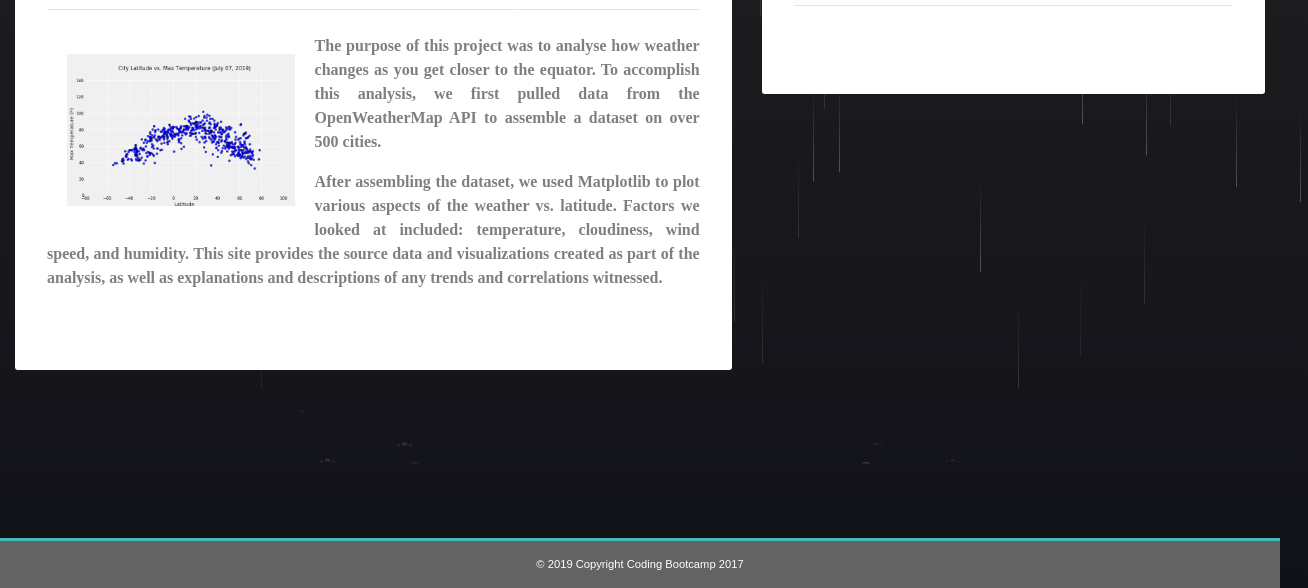
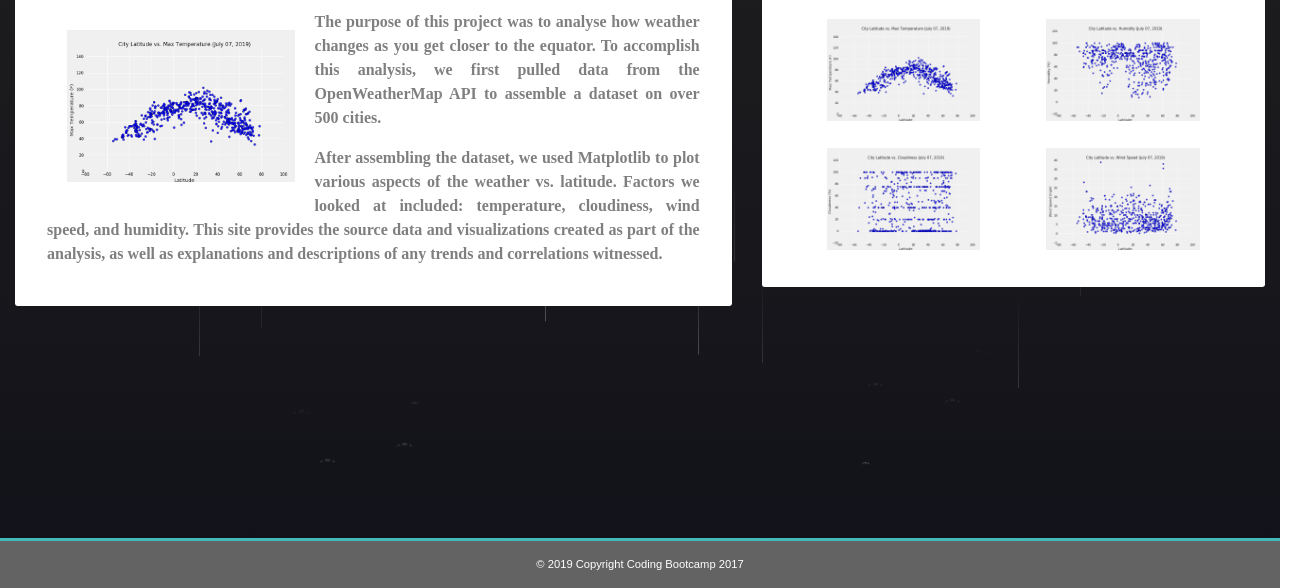
Before and after one commit to pamcuellas/LatitudeAnalysisDashboard, a plain HTML site: page index.html in a window 1280 px wide. Shown: the part 212-800 px from the top of the page, 1308 px wide, since content can reach past the window. Drawn offline with nearby package versions, Linux system fonts and the light colour scheme; a web font is replaced by a local one.

Commit message:
Landing page got a background rain.

```diff
--- a/assets/css/customizing.css
+++ b/assets/css/customizing.css
@@ -1,4 +1,22 @@
 
+* {
+	margin: 0;
+	padding: 0;
+}
+html, body {
+	height: 100%;
+}
+
+
+.container-all {
+    min-height: 100%;
+  }
+
+
+.main {
+	overflow: auto; /* To certify that we will get a scroll when the main content exceed the height of the browser. */
+	padding-bottom:  53px; /* Must be exactly the height size of the footer; */
+}
 
 .navbar {
 	padding: 0rem 1rem;
@@ -49,6 +67,8 @@
 	border-radius: .15rem;
 	background-color: white;
 	color: #45BABA;
+	margin:0;
+    padding: 2.5rem 2rem 1.5rem 2rem;
 }
 
 .jumbotron p {
@@ -72,31 +92,7 @@ img {
 }
 
 
-@media screen and (max-width: 991px) {
 
-	.navbar {
-		background-color: #45BABA;
-	}
-
-
-}
-
-
-* {
-	margin: 0;
-	padding: 0:;
-}
-html, body {
-	height: 100%;
-}
-.container-all {
-	min-height: 100%;
-}
-.main {
-	overflow: auto; /* To certify that we will get a scroll when the main content exceed the height of the browser. */
-	padding-bottom:  50px; /* Must be exactly the height size of the footer; */
-	z-index: 10;
-}
 .footer {
 	position: relative;
 	background-color:  #636363;
@@ -117,59 +113,10 @@ html, body {
 }
 
 
+@media screen and (max-width: 991px) {
 
+	.navbar {
+		background-color: #45BABA;
+	}
 
-
-
-
-/****************************************************************** OLD CODE *******************************************************************/
-
-/* .navbar-inverse .navbar-nav > li > a {
-	color: white;
 }
-
-.navbar-inverse .navbar-nav > li > a:hover {
-	color: #B4E0E0;
-}
-
-.navbar-inverse .navbar-brand {
-	color: white;
-}
-
-.navbar-inverse .navbar-brand:hover {
-	color: #B4E0E0;
-}
-
-
-.jumbotron {
-	background-color: #ecf0f1;
-}
-
-.container {
-	margin-top: 80px;
-}
-body {
-	background: url("https://images.unsplash.com/photo-1510148199876-8a856ee41d42?ixlib=rb-0.3.5&ixid=eyJhcHBfaWQiOjEyMDd9&s=a82c3751ed73cbbd31bbaef3d7233a83&auto=format&fit=crop&w=500&q=60");
-	background-size: cover;
-	background-position: center;
-}
-
-h1 {
-	text-align: center;
- 	text-shadow: 0px 4px 3px rgba(0,0,0,0.4),
-				 0px 8px 13px rgba(0,0,0,0.1),
-				 0px 18px 23px rgba(0,0,0,0.1)
-}
-
-p {
-	text-align: center;
-}
-
-
-.thumbnail {
-    background: #2c3e50;
-} */
-
-
-/*DARK BLUE #2c3e50 */;
-/*LIGHT GRAY: #ecf0f1*/
--- a/assets/css/rain.css
+++ b/assets/css/rain.css
@@ -1,17 +1,13 @@
 /***************************************************** RAIN EFFECT **********************************************************************/
-  html {
-	height: 100%;
-  }
+
 
   body {
-	height: 100%;
-	margin: 0;
-	overflow: hidden;
+	/* overflow: hidden; */
 	background: linear-gradient(to bottom, #202020, #111119);
   }
 
   .rain {
-	/* position: absolute; */
+	position: absolute;
 	left: 0;
 	width: 100%;
 	height: 100%;
--- a/assets/js/rain.js
+++ b/assets/js/rain.js
@@ -14,10 +14,15 @@ var makeItRain = function() {
     var randoFiver = (Math.floor(Math.random() * (5 - 2 + 1) + 2));
     //increment
     increment += randoFiver;
-    //add in a new raindrop with various randomizations to certain CSS properties
-    drops += '<div class="drop" style="left: ' + increment + '%; bottom: ' + (randoFiver + randoFiver - 1 + 100) + '%; animation-delay: 0.' + randoHundo + 's; animation-duration: 0.5' + randoHundo + 's;"><div class="stem" style="animation-delay: 0.' + randoHundo + 's; animation-duration: 0.5' + randoHundo + 's;"></div><div class="splat" style="animation-delay: 0.' + randoHundo + 's; animation-duration: 0.5' + randoHundo + 's;"></div></div>';
-    backDrops += '<div class="drop" style="right: ' + increment + '%; bottom: ' + (randoFiver + randoFiver - 1 + 100) + '%; animation-delay: 0.' + randoHundo + 's; animation-duration: 0.5' + randoHundo + 's;"><div class="stem" style="animation-delay: 0.' + randoHundo + 's; animation-duration: 0.5' + randoHundo + 's;"></div><div class="splat" style="animation-delay: 0.' + randoHundo + 's; animation-duration: 0.5' + randoHundo + 's;"></div></div>';
+    if (increment < 99) {
+        //add in a new raindrop with various randomizations to certain CSS properties
+        drops += '<div class="drop" style="left: ' + increment + '%; bottom: ' + (randoFiver + randoFiver - 1 + 100) + '%; animation-delay: 0.' + randoHundo + 's; animation-duration: 0.5' + randoHundo + 's;"><div class="stem" style="animation-delay: 0.' + randoHundo + 's; animation-duration: 0.5' + randoHundo + 's;"></div><div class="splat" style="animation-delay: 0.' + randoHundo + 's; animation-duration: 0.5' + randoHundo + 's;"></div></div>';
+        backDrops += '<div class="drop" style="right: ' + increment + '%; bottom: ' + (randoFiver + randoFiver - 1 + 100) + '%; animation-delay: 0.' + randoHundo + 's; animation-duration: 0.5' + randoHundo + 's;"><div class="stem" style="animation-delay: 0.' + randoHundo + 's; animation-duration: 0.5' + randoHundo + 's;"></div><div class="splat" style="animation-delay: 0.' + randoHundo + 's; animation-duration: 0.5' + randoHundo + 's;"></div></div>';
+    }
   }
+
+// console.log(drops);
+// console.log(backDrops);
 
   $('.rain.front-row').append(drops);
   $('.rain.back-row').append(backDrops);
--- a/index.html
+++ b/index.html
@@ -22,9 +22,13 @@
 </head>
 <body class="back-row-toggle splat-toggle">
 
+    <!-- Make rain -->
+    <div class="rain front-row"></div>
+    <div class="rain back-row"></div>
 
-<div class="container-all">
-        <div class="main">
+
+<div class="container-all ">
+    <div class="main">
 
 
 
@@ -68,12 +72,12 @@
     </nav>
 
     <div class="container">
-        <div class="row justify-content-between">
-            <div class="col-lg-7 col-md-7 col-sm-12">
+        <div class="row justify-content-around">
+            <div class="col-lg-7">
                 <div class="jumbotron">
                     <h2 class="display-5">Summary: Latitude vs. X</h2>
                     <hr class="my-4">
-                    <img width="200" src="./assets/images/Latitude_vs_MaxTemperature.png" alt="Latitue vs Max Temperature">
+                    <img src="./assets/images/Latitude_vs_MaxTemperature.png" alt="Latitude vs Max Temperature">
                     <p>The purpose of this project was to analyse how weather changes as you get closer to the equator. To accomplish this analysis,
                         we first pulled data from the OpenWeatherMap API to assemble a dataset on over 500 cities.</p>
                     <p>After assembling the dataset, we used Matplotlib to plot various aspects of the weather vs. latitude. Factors we looked at
@@ -82,29 +86,33 @@
                 </div>
             </div>
 
-            <div class="col-lg-5 col-md-5 col-sm-12">
+            <div class="col-lg-5">
                 <div class="jumbotron">
                     <h3 class="display-5">Visualizations</h3>
                     <hr class="my-4">
-                    <!-- <div class="row"> -->
-                        <!-- put pictures here  -->
-                    <!-- </div> -->
+                    <div class="container">
+                         <div class="row justify-content-around">
+                            <img src="./assets/images/Latitude_vs_MaxTemperature.png"   alt="Latitude vs Max Temperature">
+                            <img src="./assets/images/Latitude_vs_Humidity.png"         alt="Latitude vs Humidity">
+                            <img src="./assets/images/CityLatitude_vs_Cloudiness.png"   alt="City Latitude vs Cloudiness">
+                            <img src="./assets/images/Latitude_vs_WindSpeed.png"        alt="Latitude vs Wind Speed">
+                        </div>
+                    </div>
                 </div>
             </div>
         </div>
     </div>
+    </div>
 
-    <!-- Make rain -->
-    <div class="rain front-row"></div>
-    <div class="rain back-row"></div>
-
-    </div>
 </div>
-
 <footer class="footer">
         <span>© 2019 Copyright Coding Bootcamp 2017</span>
 </footer>
 
+
+
+
+
       <script src="./assets/js/rain.js"></script>
 </body>
 </html>
```
